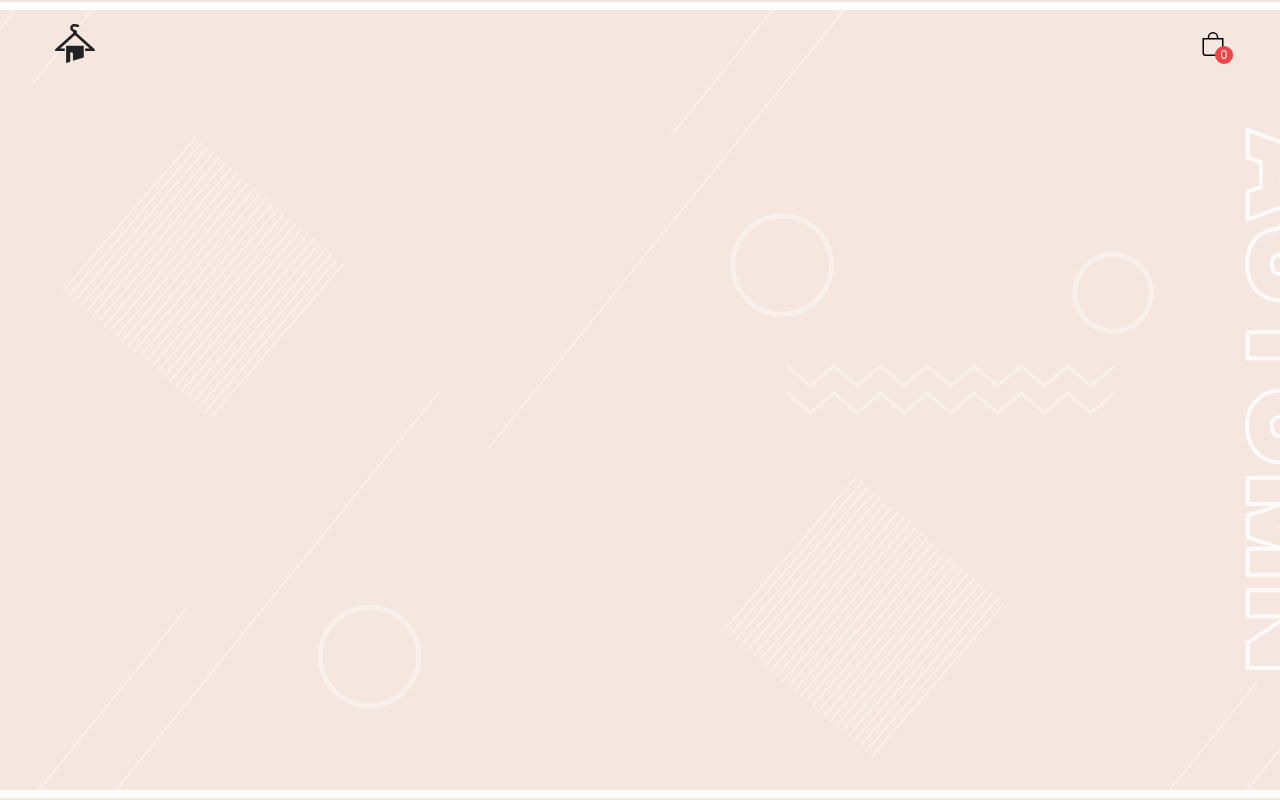
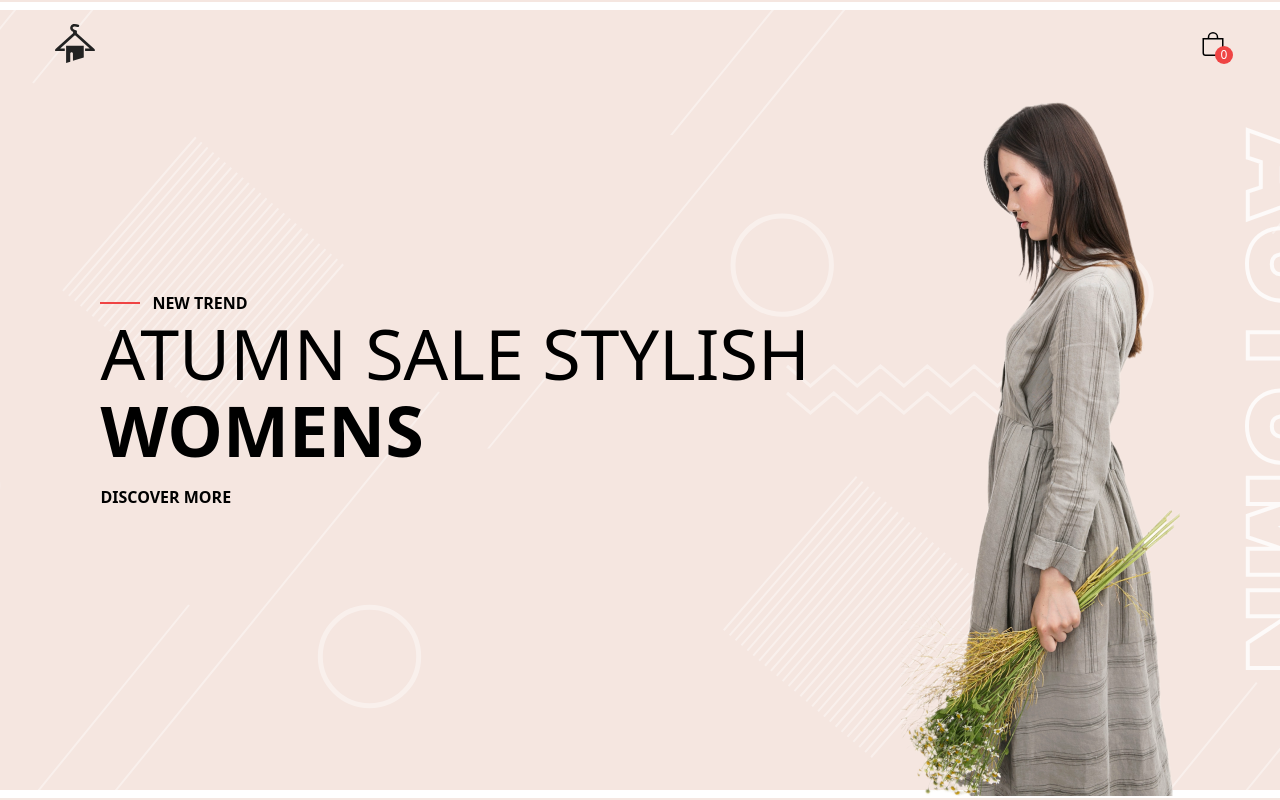
Before and after one commit to Hossein1371za/mini-shop-react-tailwind, a React (Create React App) app: page / in a window 1280 px wide. Shown: the top 800 px of the page. Built offline with nearby package versions, Linux system fonts and the light colour scheme; no server answers.

Commit message:
hero section

```diff
--- a/src/components/Hero.js
+++ b/src/components/Hero.js
@@ -1,9 +1,31 @@
 import React from "react";
-// import WomanImage from "../assets/img/woman_hero.png"
+import WomanImage from "../assets/img/woman_hero.png";
+import { Link } from "react-router-dom";
 
 const Hero = () => {
   return (
-    <section className="bg-hero1 h-[800px] bg-no-repeat bg-cover bg-center py-24"></section>
+    <section className="bg-hero1 h-[800px] bg-no-repeat bg-cover bg-center py-24">
+      <div className="container mx-auto flex justify-around h-full">
+        <div className="flex flex-col justify-center">
+          <div className="font-semibold flex items-center uppercase">
+            <div className="w-10 bg-red-500 h-[2px] mr-3"></div>New Trend
+          </div>
+          <h1 className="uppercase text-[70px] font-light leading-[1.1] mb-4">
+            atumn sale stylish <br />
+            <span className="font-semibold">womens</span>
+          </h1>
+          <Link
+            to={"/"}
+            className="self-start font-semibold uppercase boreder-b-2 border-primary"
+          >
+            Discover More
+          </Link>
+        </div>
+        <div className="hidden lg:block">
+          <img src={WomanImage} alt="" />
+        </div>
+      </div>
+    </section>
   );
 };
 
--- a/src/components/Sidebar.js
+++ b/src/components/Sidebar.js
@@ -36,7 +36,7 @@ const Sidebar = () => {
         <div className="m-4">
           <div className="flex justify-between items-center w-fll">
             <div className="uppercase font-semibold">
-              <span className="mr-2">total : </span>{parseFloat(total).toFixed(2)}
+              <span className="mr-2">total : </span>$ {parseFloat(total).toFixed(2)}
             </div>
             <div
               onClick={clearCart}
--- a/src/pages/Home.js
+++ b/src/pages/Home.js
@@ -1,7 +1,6 @@
 import React, { useContext } from "react";
 import { ProductContext } from "../contexts/ProductContext";
 import Product from "../components/Product"
-import Sidebar from "../components/Sidebar";
 import Hero from "../components/Hero";
 
 const Home = () => {
```
